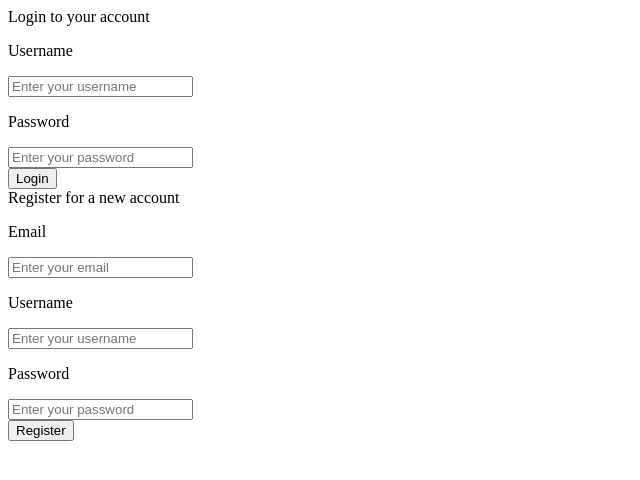
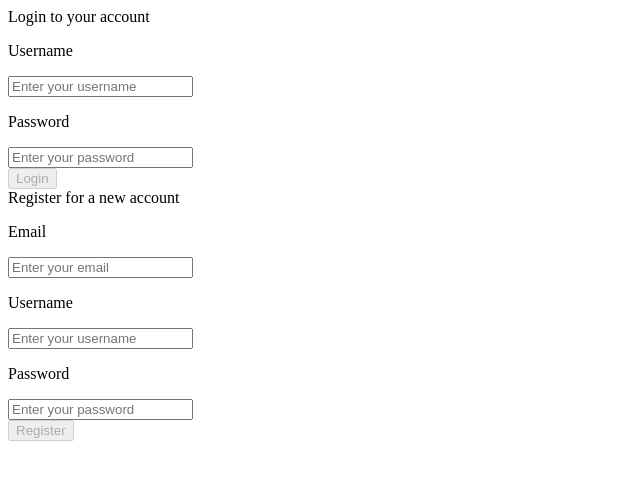
Before and after one commit to moodi-App/moodi, a React app: page /login in a window 1280 px wide. Shown: the top 480 px of the page, without its empty margins (0-640 px from the left). Built offline with nearby package versions, Linux system fonts and the light colour scheme.

Commit message:
disable button clicks until forms have vaild input

```diff
--- a/src/client/components/LoginForm.tsx
+++ b/src/client/components/LoginForm.tsx
@@ -12,6 +12,8 @@ export default function LoginForm(){
     // error message if account is not found
     navigate('/');
   }
+
+  const isFormValid = username !== '' && password !=='';
 
   return(
     <div>
@@ -39,7 +41,7 @@ export default function LoginForm(){
             />
           </label>
         </div>
-        <button id="login-button" type="submit">Login</button>
+        <button id="login-button" type="submit" disabled={!isFormValid}>Login</button>
       </form>
     </div>
   )
--- a/src/client/components/RegisterForm.tsx
+++ b/src/client/components/RegisterForm.tsx
@@ -13,6 +13,8 @@ export default function RegisterForm(){
     // indicate account was created before navigating to main page?
     navigate('/');
   }
+
+  const isFormValid = username !== '' && password !=='';
 
   return(
     <div>
@@ -51,7 +53,7 @@ export default function RegisterForm(){
             />
           </label>
         </div>
-        <button id="register-button" type="submit">Register</button>
+        <button id="register-button" type="submit" disabled={!isFormValid}>Register</button>
       </form>
     </div>
   )
```
